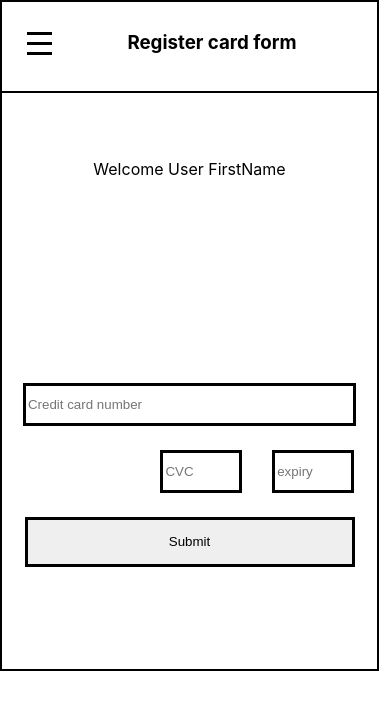
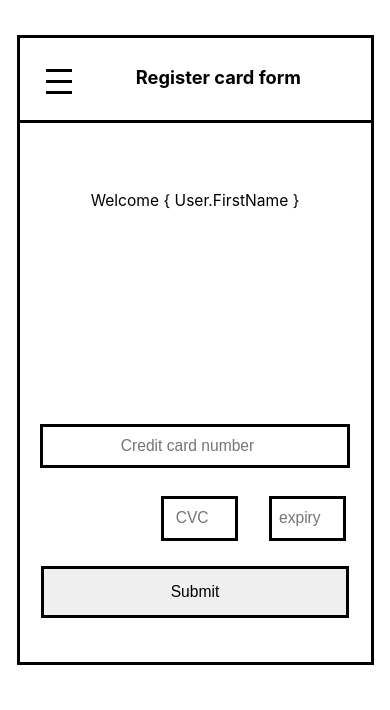
Before and after one commit to timeach/ASB-Assignment, a React (Create React App) app: page / in a window 390 px wide. Shown: the top 710 px of the page. Built offline with nearby package versions, Linux system fonts and the light colour scheme.

Commit message:
responsive design CSS

```diff
--- a/src/features/menu/Menu.module.css
+++ b/src/features/menu/Menu.module.css
@@ -1,3 +1,5 @@
+html{font-size: 4vw;}
+
 .whole {
     display:flex;
     flex-direction: column;
@@ -5,38 +7,41 @@
     justify-content: center;
     border-style:solid;
     border-color: black;
-    border-width: 2px;
-    width: 375px;
-    height: 667px;
+    border-width: 0.2rem;
+    width: 22.5rem;
+    height: 40rem;
+    margin: 2.22rem auto;
 }
 .header {
     display:flex;
-    height: 89px;
+    height: 5.93rem;
     width: 100%;
     margin: 0;
     border: none;
-    border-bottom: 2px solid black;
+    border-bottom: 0.2rem solid black;
 }
 .arrow {
-    margin: 25px 25px;
+    margin: 1.67rem 1.67rem;
     box-sizing: border-box;
-    width: 25px;
-    height: 25px;
+    width: 1.67rem;
+    height: 1.67rem;
     border: solid black;
-    border-width: 0 4px 4px 0;
+    border-width: 0 0.26rem 0.26rem 0;
     transform: rotate(135deg);
 }
 .title {
     flex:1;
+    padding-top: 0.67rem;
+    padding-right: 1.34rem;
     justify-content: center;
 }
 .form {
-    height: 578px;
+    height: 38.53rem;
     width: 100%;
     margin:0;
 }
 .message {
-    height: 200px;
+    height: 13.33rem;
     width: 100%;
-    padding-top:50px;
+    padding-top:3.33rem;
 }
--- a/src/features/registerCard/RegisterCard.module.css
+++ b/src/features/registerCard/RegisterCard.module.css
@@ -1,3 +1,5 @@
+html{font-size: 4vw;}
+
 .whole {
     display:flex;
     flex-direction: column;
@@ -5,62 +7,68 @@
     justify-content: center;
     border-style:solid;
     border-color: black;
-    border-width: 2px;
-    width: 375px;
-    height: 667px;
+    border-width: 0.2rem;
+    width: 22.5rem;
+    height: 40rem;
+    margin: 2.22rem auto;
 }
 .header {
     display:flex;
-    height: 89px;
+    height: 5.93rem;
     width: 100%;
     margin: 0;
     border: none;
-    border-bottom: 2px solid black;
+    border-bottom: 0.2rem solid black;
 }
 .menu {
-    padding: 7px 0;
-    width: 25px;
-    height: 3px;
+    padding: 0.5rem 0;
+    width: 1.67rem;
+    height: 0.2rem;
     background: black;
     background-clip: content-box;
-    border-top: 3px solid black;
-    border-bottom: 3px solid black;
-    margin: 30px 15px 25px 25px;
+    border-top: 0.2rem solid black;
+    border-bottom: 0.2rem solid black;
+    margin: 2rem 1rem 1.67rem 1.67rem;
 }
 .title {
     flex:1;
-    padding-top: 10px;
-    padding-right: 20px;
+    padding-top: 0.67rem;
+    padding-right: 1.34rem;
     justify-content: center;
 }
 .form {
-    height: 578px;
+    height: 38.53rem;
     width: 100%;
     margin:0;
 }
 .message {
-    height: 200px;
+    height: 13.33rem;
     width: 100%;
-    padding-top:50px;
+    padding-top:3.33rem;
 }
 .card {
-    padding: 8px;
+    padding: 0.6rem;
 }
 .input1 {
     width:90%;
-    height:35px;
+    height:2.33rem;
     border:solid;
+    text-align:center;
+    font-size:1rem;
 }
 .input2 {
     float:right;
     width: 20%;
-    height:35px;
+    height:2.33rem;
     border:solid;
-    margin: 8px 15px;
+    margin: 0.6rem 1rem;
+    text-align:center;
+    font-size:1rem;
 }
 button {
     width:88%;
-    height:50px;
-    margin: 16px 0;
+    height:3.33rem;
+    margin: 1rem 0;
     border:solid;
+    font-size:1rem;
 }
--- a/src/features/registerCard/RegisterCard.tsx
+++ b/src/features/registerCard/RegisterCard.tsx
@@ -6,6 +6,7 @@ import { useAppSelector, useAppDispatch } from '../../app/hooks';
 import { registerCardSlice, selectRegisterCard } from './registerCardSlice'
 
 interface State {
+    message:string
     creditCard: number;
     cvc: number;
     expires: number;
@@ -14,6 +15,7 @@ interface State {
 export function RegisterCard() {
 const history = useHistory()
 
+const [message, setMessage] = useState<string>('Welcome { User.FirstName }')
 const [creditCard, setCreditCard] = useState<number>()
 const [cvc, setCvc] = useState<number>()
 const [expires, setExpires] = useState<number>()
@@ -39,9 +41,9 @@ const handelSubmit = () => {
     // dispatch(registerCardSlice.actions.addCard(cvc))
     // dispatch(registerCardSlice.actions.addCard(expires))
     if(creditCard && cvc && expires){
-        console.log(`Credit card:`,creditCard)
-        console.log(`CVC:`,cvc)
-        console.log(`Expiry:`,expires)
+        console.log('Credit card:',creditCard)
+        console.log('CVC:',cvc)
+        console.log('Expiry:',expires)
     }
 }
 
@@ -54,7 +56,7 @@ const handelSubmit = () => {
                 <h3 className={styles.title}>Register card form</h3>
             </div>
             <div className={styles.form}>
-                <p className={styles.message}>Welcome  User FirstName</p>
+                <p className={styles.message}>{message}</p>
                 <div className={styles.card}>
                     <input className={styles.input1} type="number" placeholder='Credit card number'
                         value={creditCard}
```
